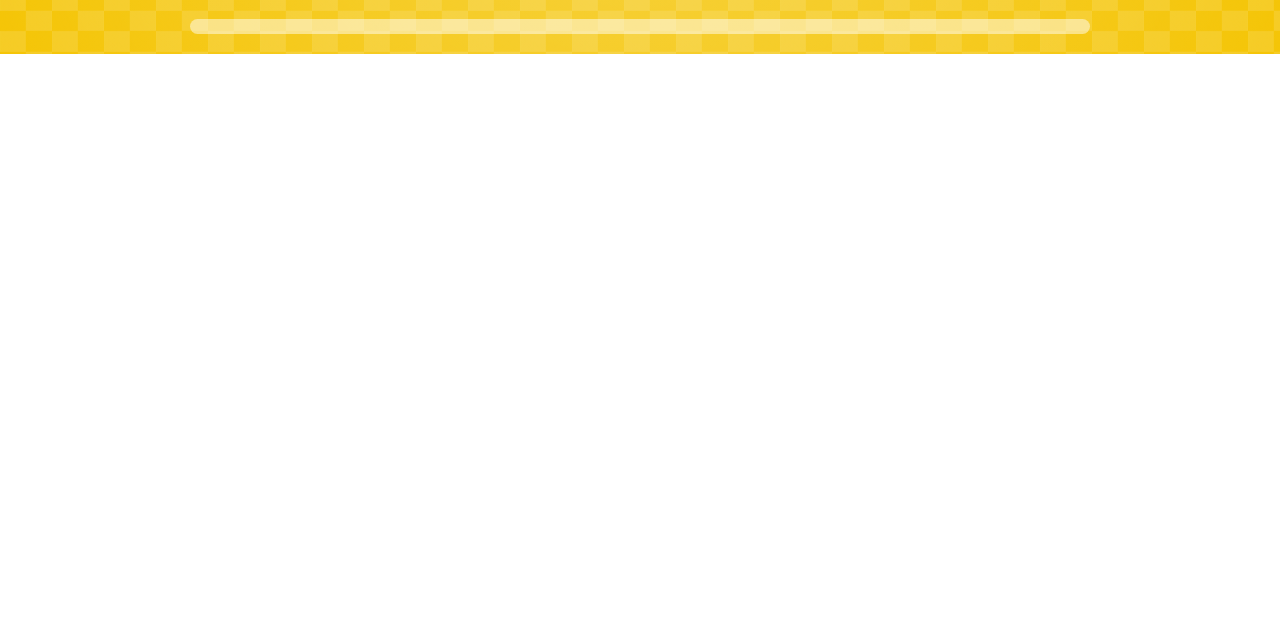
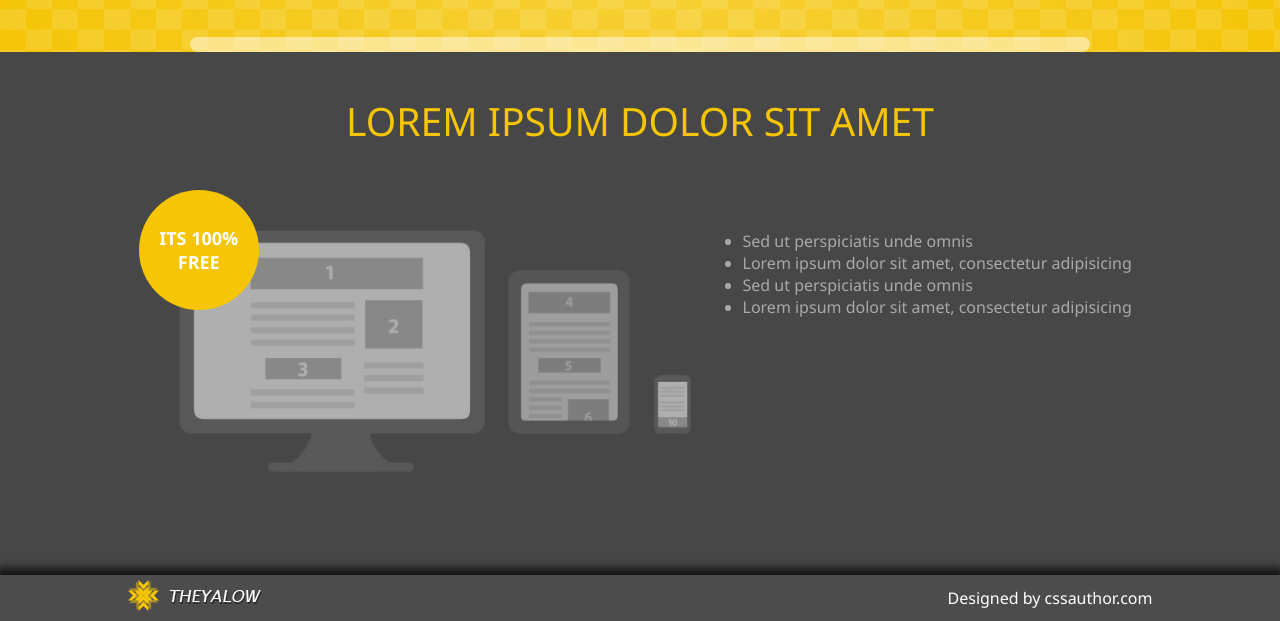
Before and after one commit to ViktoriaGalonskaya/responsiveHTML, a website: page index.html in a window 1280 px wide. Shown: the part 1149-1770 px from the top of the page. Before the commit the page ends 1203 px from the top, so only its background shows below. Drawn offline with Linux system fonts and the light colour scheme.

Commit message:
Add site layout

```diff
--- a/index.html
+++ b/index.html
@@ -108,6 +108,7 @@
                  </div>
              </div>
          </div>
+         <div class="twitter-slider__controls--bg">
              <div class="twitter-slider__controls">
                  <div class="twitter-slider__button"></div>
                  <div class="twitter-slider__button"></div>
@@ -116,5 +117,39 @@
              </div>
          </div>
      </div>
+        <div class="footer">
+            <div class="footer__title">
+                <p>Lorem ipsum dolor sit amet</p>
+            </div>
+            <div class="footer__description">
+                <div class="footer__technics">
+                    <div class="footer__ellipse">
+                        <p>Its 100% Free</p>
+                    </div>
+                    <img class="footer__technics-photo" src="./img/technics.png" alt="">
+                </div>
+                <div class="footer__list">
+                    <ul>
+                        <li>Sed ut perspiciatis unde omnis</li>
+                        <li>Lorem ipsum dolor sit amet, consectetur adipisicing</li>
+                        <li>Sed ut perspiciatis unde omnis</li>
+                        <li>Lorem ipsum dolor sit amet, consectetur adipisicing</li>
+                    </ul>
+                </div>
+            </div>
+        </div>
+        <div class="copyright-bg">
+            <div class="copyright">
+                <div class="copyright__logo">
+                    <a href="#">
+                        <img src="./img/logo2.png" alt="logo">
+                    </a>
+                </div>
+                <div class="copyright__link">
+                    <a href="#">Designed by cssauthor.com</a>
+                </div>
+            </div>
+        </div>
+
     </body>
 </html>
--- a/style/style.scss
+++ b/style/style.scss
@@ -29,9 +29,8 @@ header {
     width: 25%;
     padding: 12px;
     background: linear-gradient(0deg, rgba(0,0,0,0.05) 0%, rgba(255,255,255,0.05) 100%), #474747;
-
     img {
-        max-width: 100%;
+        width: 100%;
     }
 }
 .menu a{
@@ -141,23 +140,26 @@ header {
     height: 40%;
 }
 .twit-slide {
-    max-width: 767px;
+    max-width: 641px;
     margin: 0 auto;
-    @media (min-width: 768px) {
+    @media (min-width: 641px) {
         max-width: 1024px;
     }
 }
 .twitter-slider {
     margin: 0;
     padding-bottom: 20px;
-    @media (min-width: 768px) {
+    @media (min-width: 10px) {
+        padding-bottom: 0px;
+    }
+    @media (min-width: 641px) {
         background: radial-gradient(circle, rgba(255,255,255,.23) 0%, rgba(255,255,255,0) 100%),  url("../img/bg.png") repeat;
 
     }
 }
 .twit-slide__title {
     display: none;
-    @media (min-width: 768px) {
+    @media (min-width: 641px) {
         display: block;
         color: #fff;
         font-size: 37px;
@@ -170,7 +172,7 @@ header {
 .twit-slide--flex {
     display: flex;
     flex-wrap: wrap;
-    @media (min-width: 768px) {
+    @media (min-width: 641px) {
         flex-wrap: nowrap;
     }
 }
@@ -189,7 +191,7 @@ header {
         border: 2px solid #fff;
         font-size: 13px;
     }
-    @media (min-width: 768px) {
+    @media (min-width: 641px) {
         border: none;
         width: 32.3%;
         font-size: 23.8px;
@@ -225,7 +227,7 @@ header {
     @media (max-width:375px) {
         border: 2px solid #fff;
     }
-    @media (min-width: 768px) {
+    @media (min-width: 641px) {
         border: 0;
         width: 32.3%;
     }
@@ -243,7 +245,7 @@ header {
         flex-direction: column;
         padding: 12px;
     }
-    @media (min-width: 768px) {
+    @media (min-width: 641px) {
         width: 32.3%;
         background: #ec9e03;
         display: flex;
@@ -254,7 +256,7 @@ header {
 }
 .twit-slide__icon--22 {
     display: none;
-    @media (min-width: 768px) {
+    @media (min-width: 641px) {
         display: block;
         font-size: 22px;
         color: #fff;
@@ -272,7 +274,7 @@ header {
     position: absolute;
     right: 12px;
     bottom: 18px;
-    @media (min-width: 768px) {
+    @media (min-width: 641px) {
         display: block;
     }
 }
@@ -286,7 +288,7 @@ header {
     right: 12px;
     bottom: 18px;
     transform: rotate(90deg);
-    @media (min-width: 768px) {
+    @media (min-width: 641px) {
         display: block;
     }
 }
@@ -312,7 +314,7 @@ header {
         width: 90%;
         padding-right: 0;
     }
-    @media (min-width: 768px) {
+    @media (min-width: 641px) {
         display: none;
     }
 }
@@ -367,7 +369,7 @@ header {
 }
 .twit-slide__date {
     display: none;
-    @media (min-width: 768px){
+    @media (min-width: 641px){
         display: block;
         width: 113px;
         background: #ddb101;
@@ -393,6 +395,9 @@ header {
     border-radius: 8px;
     display: flex;
     margin: 40px auto 0;
+    @media (max-width: 641px) {
+        display: none;
+    }
 }
 .twitter-slider__button {
     width: 25%;
@@ -402,4 +407,88 @@ header {
 .twitter-slider__button:hover {
     background: #ec9e03;
 }
-/*   */
+.footer{
+    background-color: #474747;
+    padding-bottom: 50px;
+    @media (min-width: 641px) {
+        padding-bottom: 98px;
+    }
+}
+.footer__title{
+    max-width: 1300px;
+    margin: 0 auto;
+    text-transform: uppercase;
+    text-align: center;
+    font-size: 39.05px;
+    color: #f5c506;
+    padding: 42px 0 83px;
+}
+.footer__description{
+    display: flex;
+    justify-content: space-between;
+    margin: 0 auto;
+    max-width: 1025px;
+}
+.footer__technics{
+    position: relative;
+    margin: 0 auto;
+    width: 80%;
+    @media (min-width: 641px) {
+        width: 50%;
+    }
+}
+.footer__ellipse{
+    position: absolute;
+    top: -40px;
+    left: -40px;
+    display: flex;
+    align-items: center;
+    border-radius: 50%;
+    text-align: center;
+    background-color: #f5c506;
+    color: white;
+    font-size: 18px;
+    font-weight: 600;
+    text-transform: uppercase;
+    height: 120px;
+    width: 120px;
+    p{
+        padding: 0 1px;
+    }
+}
+.footer__technics-photo{
+    width: 100%;
+}
+.footer__list{
+    display: none;
+    @media (min-width: 641px) {
+        display: block;
+        color: #a9a9a7;
+        width: 40%;
+    }
+}
+.copyright-bg{
+    background-color: #4c4c4c;
+    -webkit-box-shadow: 0px -3px 9px 4px rgba(0,0,0,0.75);
+    box-shadow: 0px -3px 9px 4px rgba(0,0,0,0.75);
+}
+.copyright{
+    max-width: 1025px;
+    margin: 0 auto;
+    padding: 5px 0;
+    display: flex;
+    justify-content: space-between;
+    align-items: center;
+}
+
+.copyright__link{
+    display: none;
+    @media (min-width: 641px) {
+        display: block;
+        a{
+            text-decoration: none;
+            text-transform: none;
+            color: white;
+        }
+    }
+}
```
Also changed, not shown: img/logo2.png (added), img/technics.png (added), style/output.css, 1 other file. Lines whose indentation alone changed are shown as unchanged.
